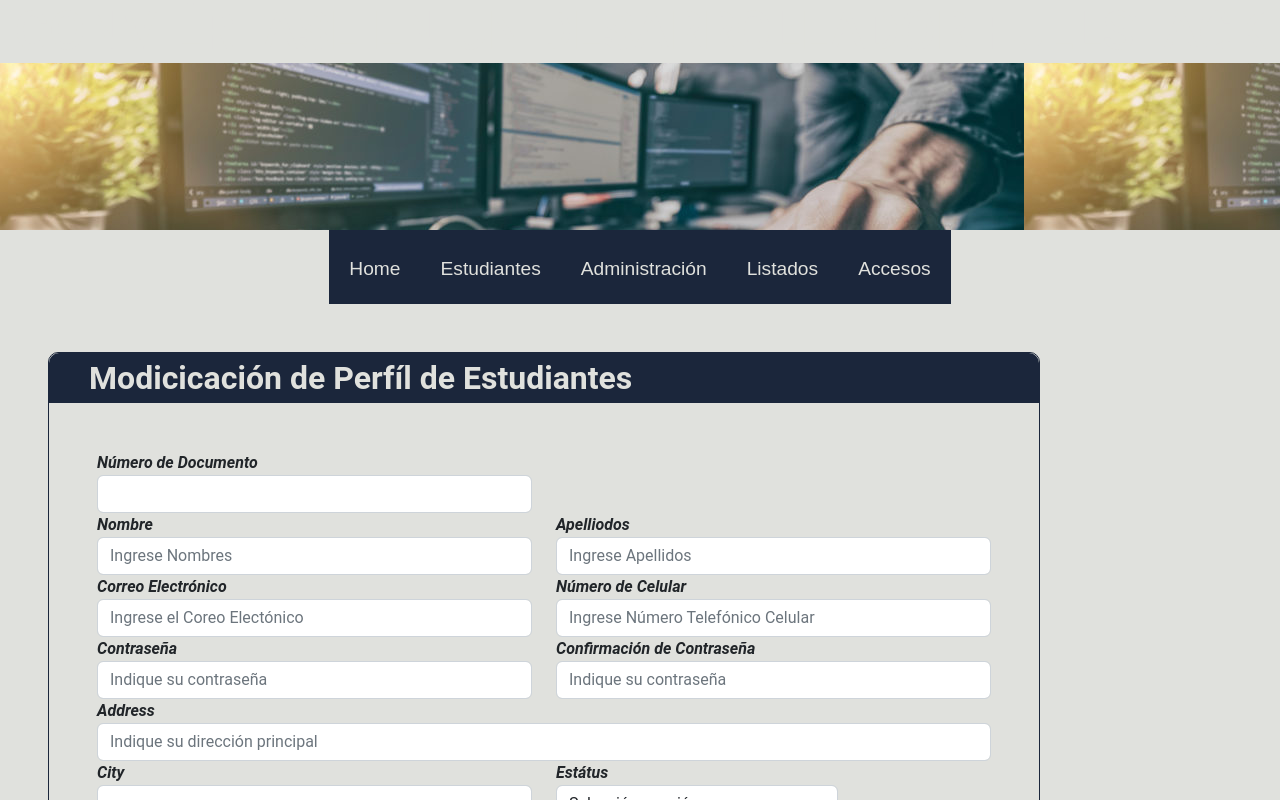
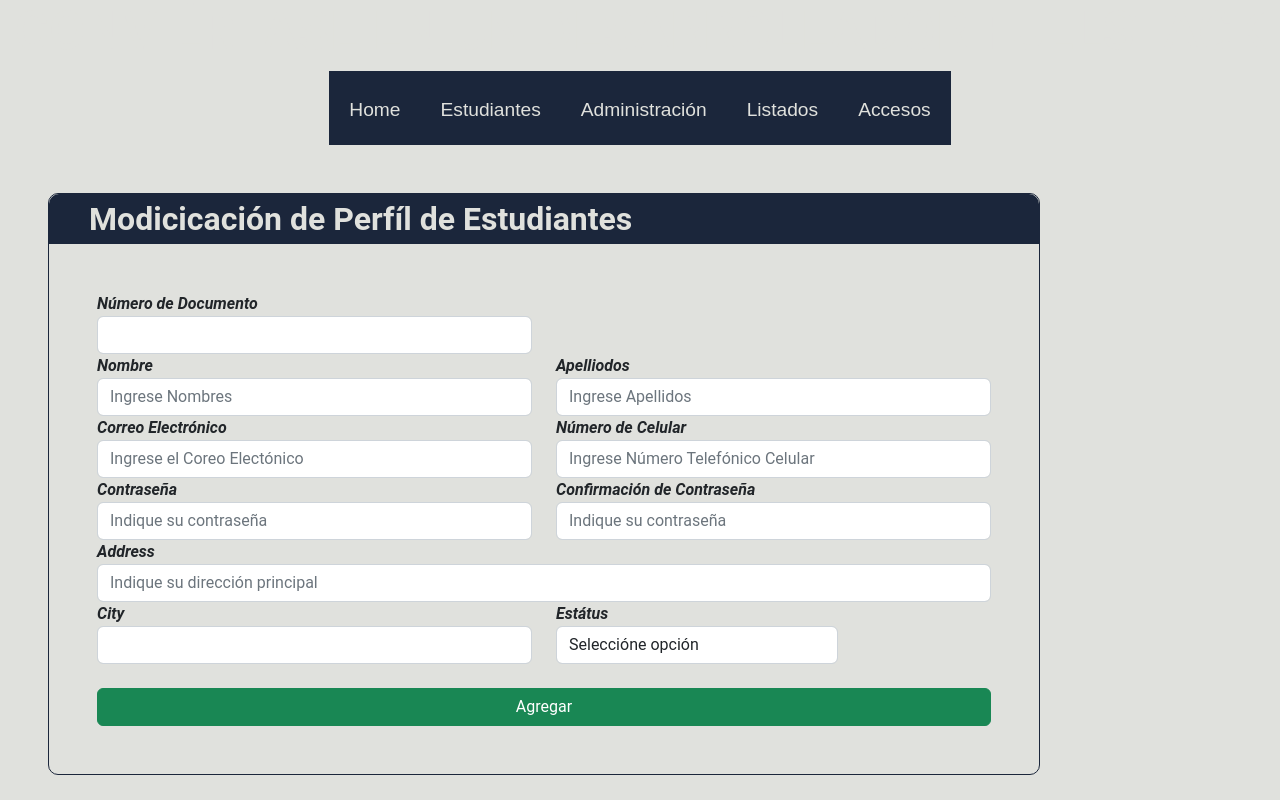
Before and after one commit to Hera222/TrabajoFinal, a React (Vite) app: page /perfil in a window 1280 px wide. Shown: the top 800 px of the page. Built offline with nearby package versions, Linux system fonts and the light colour scheme.

Commit message:
first commit

```diff
--- a/src/home.css
+++ b/src/home.css
@@ -20,7 +20,7 @@ header {
   /* background-repeat: no-repeat; */
   color: #E0E1DD;
   font-size: 1.1em;
-  height: 230px;
+  height: 100%;
   font-weight: bold;
 }
 
@@ -170,6 +170,7 @@ h3, .footer-body{
   align-items: start;
   padding: 20px 20px 0 20px;
   width: 32%;
+  color: #E0E1DD;
 }
 
 .footer-footer {
```
